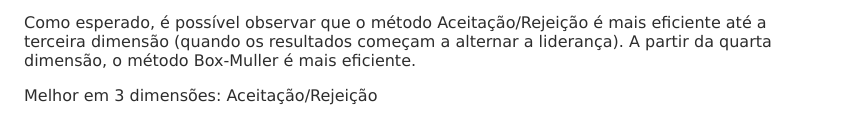
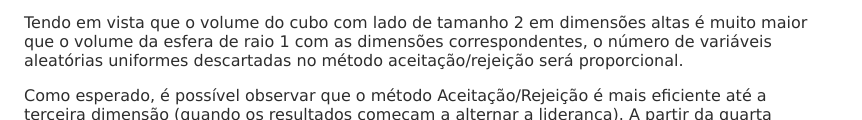
Before and after one commit to lcnsqr/mae0699-lab1-js, a plain HTML site: page index.html in a window 1280 px wide. Shown: the part 273-393 px from the top of the page, without its empty margins (0-862 px from the left). Drawn offline with Linux system fonts and the light colour scheme; animation ran at ten frames a second.

Commit message:
Alteração do texto

```diff
--- a/index.html
+++ b/index.html
@@ -13,6 +13,7 @@
 <p>Comparação entre os métodos Aceitação/Rejeição e Box-Muller</p>
 <p>Código fonte: <a href="https://github.com/lcnsqr/mae0699-lab1-js">https://github.com/lcnsqr/mae0699-lab1-js</a>. As funções para gerar os pontos pelo método Aceitação/Rejeição estão no arquivo <code>worker_ar.js</code> e as funções para gerar os pontos pelo método Box-Muller estão no arquivo <code>worker_bm.js</code>.</p>
 <p>O gráfico representa a razão entre o número de pontos obtidos pelo método Box-Muller e o número de pontos obtidos por Aceitação/Rejeição. Valores acima da linha central indicam que o método Box-Muller apresentou maior número de pontos do que o método Aceitação/Rejeição no mesmo intervalo de tempo.</p>
+<p>Tendo em vista que o volume do cubo com lado de tamanho 2 em dimensões altas é muito maior que o volume da esfera de raio 1 com as dimensões correspondentes, o número de variáveis aleatórias uniformes descartadas no método aceitação/rejeição será proporcional.</p>
 <p>Como esperado, é possível observar que o método Aceitação/Rejeição é mais eficiente até a terceira dimensão (quando os resultados começam a alternar a liderança). A partir da quarta dimensão, o método Box-Muller é mais eficiente.</p>
 <p>Melhor em <span id="graf-dim"></span>: <span id="graf-melhor"></span></p>
 <svg id="graf-razao" version="1.1" xmlns="http://www.w3.org/2000/svg">
```
